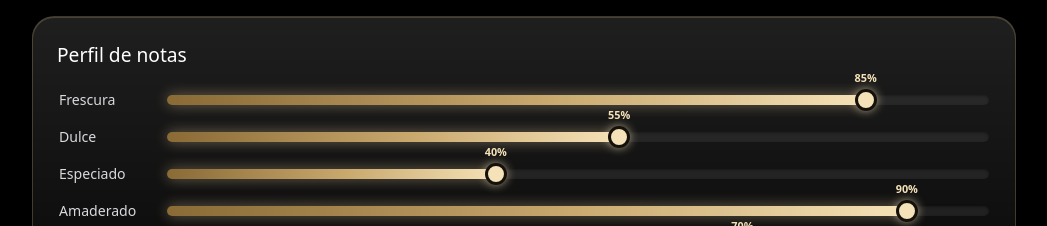
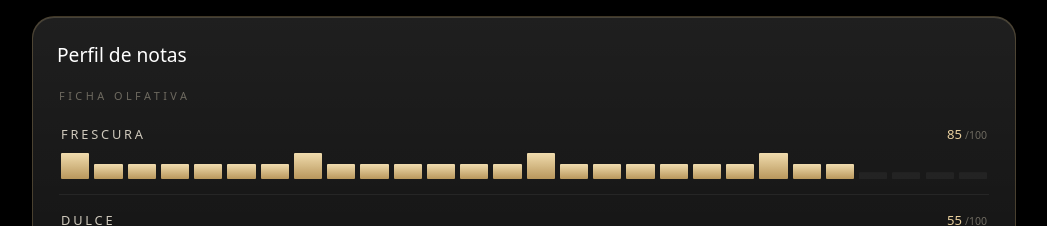
Before and after one commit to Jcrc2208/SMART-COBOT-PLATFORM, a React (Vite) app in the folder frontend/: page /coleccion in a window 1280 px wide. Shown: the part 574-800 px from the top of the page, without its empty margins (116-1163 px from the left). Built offline with nearby package versions, Linux system fonts and the light colour scheme; no server answers; sample sign-in values are in the browser's storage.

Commit message:
cambios en las graficas de coleccion

```diff
--- a/frontend/src/components/Coleccion.jsx
+++ b/frontend/src/components/Coleccion.jsx
@@ -66,6 +66,8 @@ function nivelDe(total) {
   return { ...actual, siguiente, progreso }
 }
 
+const TICKS = 28
+
 function PerfilNotas() {
   const ref = useRef(null)
   const [visible, setVisible] = useState(false)
@@ -81,23 +83,33 @@ function PerfilNotas() {
 
   return (
     <div className="perfil-wrap" ref={ref}>
-      {NOTAS_PERFIL.map((n, i) => (
-        <div key={n.nota} className="perfil-row">
-          <span className="perfil-nombre">{n.nota}</span>
-          <div className="perfil-track">
-            <div
-              className={`perfil-fill ${visible ? 'on' : ''}`}
-              style={{ width: visible ? `${n.nivel}%` : 0, transitionDelay: `${i * 90}ms` }}
-            />
-            <div
-              className={`perfil-dot ${visible ? 'on' : ''}`}
-              style={{ left: visible ? `${n.nivel}%` : 0, transitionDelay: `${i * 90 + 250}ms` }}
-            >
-              <span className="perfil-pct">{n.nivel}%</span>
+      <p className="perf-sheet-title">Ficha olfativa</p>
+
+      {NOTAS_PERFIL.map((n, i) => {
+        const activos = Math.round((n.nivel / 100) * TICKS)
+        return (
+          <div
+            key={n.nota}
+            className={`perf-row ${visible ? 'on' : ''}`}
+            style={{ transitionDelay: `${i * 80}ms` }}
+          >
+            <div className="perf-row-top">
+              <span className="perf-name">{n.nota}</span>
+              <span className="perf-val">{String(n.nivel).padStart(2, '0')}<em>/100</em></span>
+            </div>
+
+            <div className="perf-ticks" role="img" aria-label={`${n.nota}: ${n.nivel} de 100`}>
+              {Array.from({ length: TICKS }, (_, t) => (
+                <i
+                  key={t}
+                  className={`tick${t < activos ? ' full' : ''}`}
+                  style={{ transitionDelay: `${i * 80 + t * 12}ms` }}
+                />
+              ))}
             </div>
           </div>
-        </div>
-      ))}
+        )
+      })}
     </div>
   )
 }
--- a/frontend/src/components/coleccion.css
+++ b/frontend/src/components/coleccion.css
@@ -228,77 +228,116 @@
   cursor: default;
 }
 
-/* ---------- Gráficas ---------- */
+/* ---------- Ficha olfativa (perfil de notas) ---------- */
 
 .perfil-wrap {
   display: flex;
   flex-direction: column;
-  gap: 18px;
-  padding: 6px 2px;
+  padding: 4px 2px 0;
 }
 
-.perfil-row {
-  display: grid;
-  grid-template-columns: 96px 1fr;
-  align-items: center;
-  gap: 12px;
+.perf-sheet-title {
+  margin: 0 0 6px;
+
+  font-size: 0.68rem;
+  font-weight: 500;
+  letter-spacing: 0.32em;
+  text-transform: uppercase;
+  color: #6e6a60;
 }
 
-.perfil-nombre {
-  color: #d9d9de;
-  font-size: 0.88rem;
-  font-weight: 500;
+.perf-row {
+  padding: 16px 2px 15px;
+
+  border-bottom: 1px solid rgba(255, 255, 255, 0.06);
+
+  opacity: 0;
+  transform: translateY(8px);
+
+  transition:
+    opacity 0.55s ease,
+    transform 0.55s ease;
 }
 
-.perfil-track {
-  position: relative;
-  height: 10px;
-  border-radius: 999px;
-  background: rgba(255, 255, 255, 0.07);
-  box-shadow: inset 0 1px 3px rgba(0, 0, 0, 0.35);
+.perf-row:last-child {
+  border-bottom: none;
 }
 
-.perfil-fill {
-  height: 100%;
-  width: 0;
-  border-radius: inherit;
-  background: linear-gradient(90deg, #8a6a35, #c9a96e 55%, #f5e2b8);
-  box-shadow: 0 0 14px rgba(232, 207, 158, 0.45);
-  transition: width 0.9s cubic-bezier(0.22, 1, 0.36, 1);
+.perf-row.on {
+  opacity: 1;
+  transform: none;
 }
 
-.perfil-dot {
-  position: absolute;
-  top: 50%;
-  left: 0;
-  transform: translate(-50%, -50%);
-  transition: left 0.9s cubic-bezier(0.22, 1, 0.36, 1);
+.perf-row-top {
+  display: flex;
+  align-items: baseline;
+  justify-content: space-between;
+
+  margin-bottom: 10px;
 }
 
-.perfil-dot::after {
-  content: '';
-  display: block;
-  width: 16px;
-  height: 16px;
-  border-radius: 50%;
-  background: #f5e2b8;
-  border: 3px solid #14100a;
-  box-shadow: 0 0 10px rgba(245, 226, 184, 0.65);
+.perf-name {
+  font-size: 0.8rem;
+  font-weight: 500;
+  letter-spacing: 0.22em;
+  text-transform: uppercase;
+  color: #cfc9bc;
 }
 
-.perfil-pct {
-  position: absolute;
-  bottom: calc(100% + 4px);
-  left: 50%;
-  transform: translateX(-50%);
-  font-size: 0.68rem;
-  font-weight: 600;
-  color: #f5e2b8;
-  opacity: 0;
-  transition: opacity 0.4s ease 1s;
+.perf-val {
+  color: #e8cf9e;
+
+  font-size: 0.82rem;
+  font-variant-numeric: tabular-nums;
 }
 
-.perfil-dot.on .perfil-pct {
+.perf-val em {
+  margin-left: 3px;
+
+  color: #6e6a60;
+
+  font-size: 0.66rem;
+  font-style: normal;
+}
+
+.perf-ticks {
+  display: flex;
+  align-items: flex-end;
+
+  gap: clamp(2px, 0.6vw, 5px);
+
+  height: 26px;
+}
+
+.tick {
+  flex: 1;
+
+  height: 58%;
+
+  background: rgba(255, 255, 255, 0.09);
+
+  border-radius: 1px;
+
+  transform: scaleY(0.45);
+  transform-origin: bottom;
+
+  opacity: 0.5;
+
+  transition:
+    transform 0.35s ease,
+    opacity 0.35s ease,
+    background 0.35s ease;
+}
+
+.tick:nth-child(7n + 1) {
+  height: 100%;
+}
+
+.tick.full {
+  background: linear-gradient(180deg, #f0dcae, #b9975c);
+
+  transform: scaleY(1);
+
   opacity: 1;
 }
 
```
